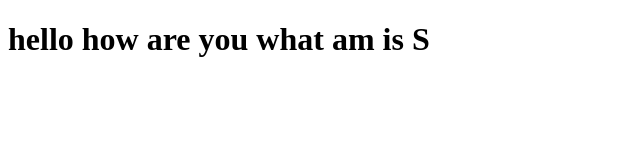
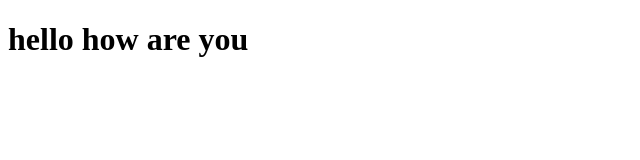
Before and after one commit to ganuborade/food_delivery, a website: page index.html in a window 1280 px wide. Shown: the whole page, without its empty margins (0-640 px from the left). Drawn offline with Linux system fonts and the light colour scheme.

Commit message:
fix: correct h1 content in index.html

```diff
--- a/index.html
+++ b/index.html
@@ -8,6 +8,6 @@
 </head>
 <body>
 
-<h1>hello how are you what am is S<h1>
+<h1>hello how are you <h1>
  </body>
 </html>
```
